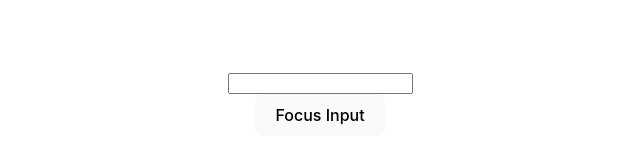
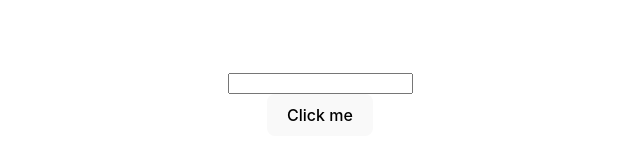
Before and after one commit to saranga1998/First-React-App, a React (Vite) app: page / in a window 1280 px wide. Shown: the part 297-460 px from the top of the page, without its empty margins (320-960 px from the left). Built offline with nearby package versions, Linux system fonts and the light colour scheme.

Commit message:
Refs Forward

```diff
--- a/src/App.jsx
+++ b/src/App.jsx
@@ -19,6 +19,7 @@
 import ParentAComponent from './Components/ParentAComponent'
 import RefsDemo from './Components/RefsDemo'
 import FocusInput from './Components/FocusInput'
+import FRParentInput from './Components/FRParentInput'
 
 function App() {
 
@@ -47,7 +48,8 @@
       {/* <PureComponent/> */}
       {/* <ParentAComponent/> */}
       {/* <RefsDemo/> */}
-      <FocusInput/>
+      {/* <FocusInput/> */}
+      <FRParentInput/>
     </div>
   )
 }
--- /dev/null
+++ b/src/Components/FRInput.jsx
@@ -0,0 +1,19 @@
+import React from 'react'
+
+// function FRInput() {
+//   return (
+//     <div>
+//       <input type='text'/>
+//     </div>
+//   )
+// }
+
+const FRInput = React.forwardRef((props, ref) => {
+    return (
+        <div>
+        <input type='text' ref={ref}/>
+        </div>
+    )
+    }
+)
+export default FRInput
--- /dev/null
+++ b/src/Components/FRParentInput.jsx
@@ -0,0 +1,26 @@
+import React, { Component } from 'react'
+import FRInput from './FRInput'
+
+class FRParentInput extends Component {
+    constructor(props) {
+        super(props)
+
+        this.inputRef = React.createRef()
+      }
+
+      clickHandler = () => {
+        this.inputRef.current.focus()
+      }
+  render() {
+
+
+    return (
+      <div>
+        <FRInput ref={this.inputRef}/>
+        <button onClick={this.clickHandler}>Click me</button>
+      </div>
+    )
+  }
+}
+
+export default FRParentInput
```
